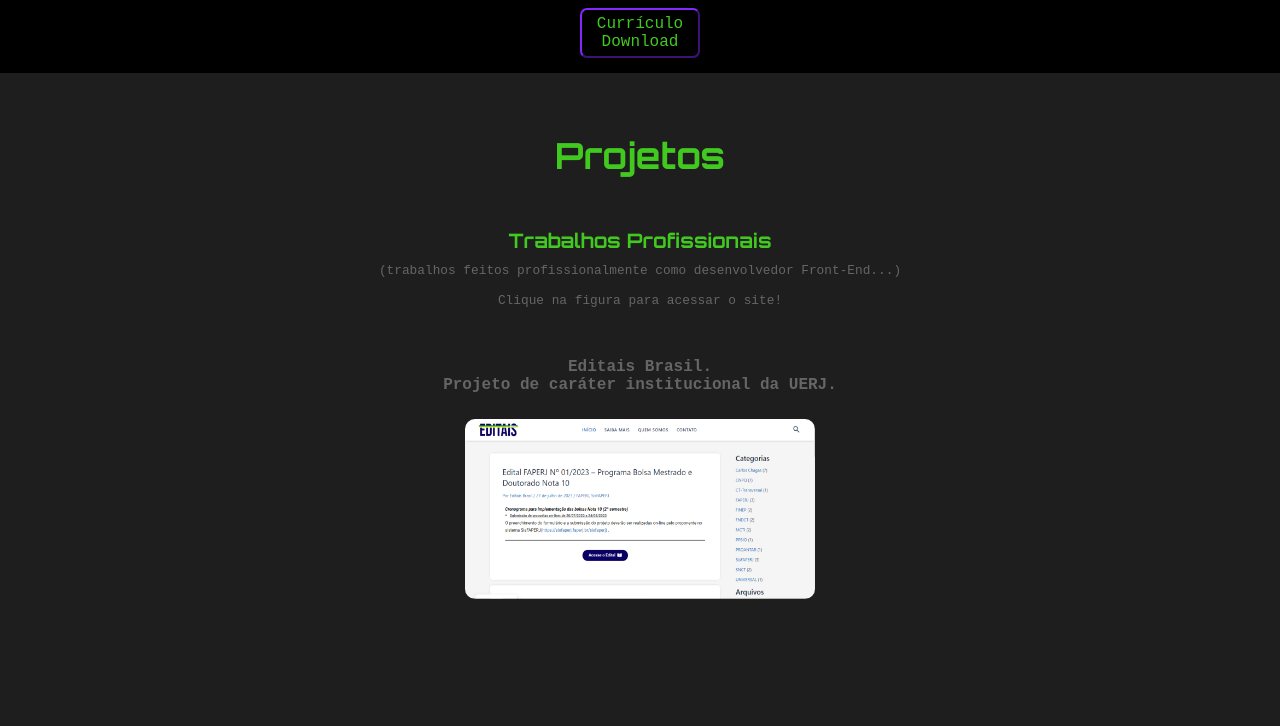
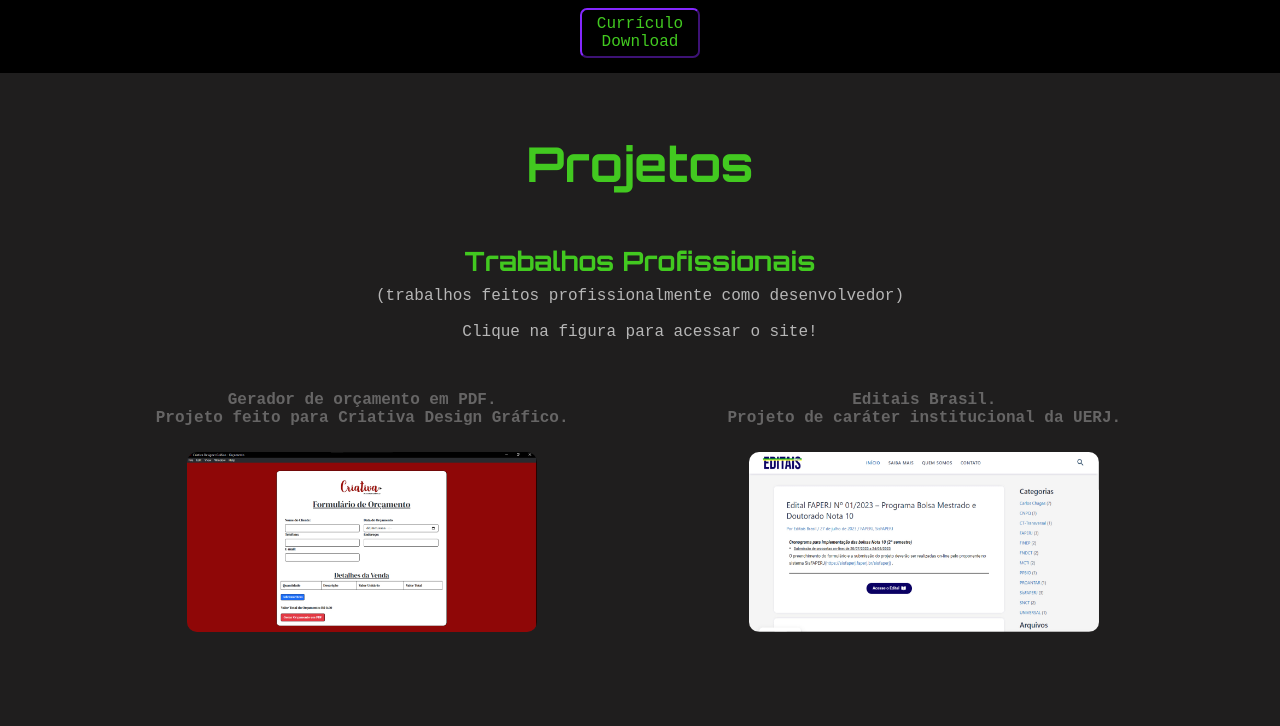
Before and after one commit to carlosR-siqueira/carlosR-siqueira, a plain HTML site: page index.html in a window 1280 px wide. Shown: the part 1225-1951 px from the top of the page. Drawn offline with Linux system fonts and the light colour scheme; a web font is replaced by a local one.

Commit message:
update new project

```diff
--- a/index.html
+++ b/index.html
@@ -51,7 +51,8 @@
             <img class="img-profile" src="profile.png" alt="image-profile">
         </div>
         <div class="texto-inicio">
-            <p>Olá, meu nome é<br><span class="inicio-nome">Carlos Siqueira</span><br> Sou desenvolvedor Front-End...</p>
+            <p>Olá, meu nome é<br><span class="inicio-nome">Carlos Siqueira</span><br> Sou desenvolvedor Front-End...
+            </p>
             <p class="inicio-ferramentas">HTMl / CSS / Javascript</p>
             <div class="inicio-button">
                 <button class="linkedin-btn"><a target="_blank"
@@ -71,7 +72,8 @@
                 Desenvolvimento de Sistema pela UniCV e faço curso de Front-End developer pela HardBit. <br> Rápida
                 aprendizagem e fácil adaptação em situações do cotidiano de trabalho. <br>
                 Amante de uma boa música e tendente a prosperar o seu negócio.<br>
-                Com conhecimento em: HTML, CSS, JavaScript, Node.js, Amazon Web Services(AWS), Algoritmo, C++, GitHub, Pacote Office, Redes, com intuito de me consolidar na área e aprender coisas novas.<br>
+                Com conhecimento em: HTML, CSS, JavaScript, Node.js, Amazon Web Services(AWS), Algoritmo, C++, GitHub,
+                Pacote Office, Redes, com intuito de me consolidar na área e aprender coisas novas.<br>
                 Sou natural do Rio de Janeiro, Brasil.<br>
                 Estou aberto a oportunidades por toda a região.</p><br>
             <h1 class="skills">Skills</h1><br>
@@ -99,23 +101,38 @@
 
 
         <h5 class="projetos-subTitle-1">Trabalhos Profissionais</h5>
-        <p>(trabalhos feitos profissionalmente como desenvolvedor Front-End...) <br><br>Clique na figura para acessar o site!</p>
+        <p>(trabalhos feitos profissionalmente como desenvolvedor) <br><br>Clique na figura para acessar o site!</p>
 
         <div class="trabalhos-profissionais-lista">
 
             <ul>
-                <li><label><a href="" target="_blank"
-                    rel="noopener noreferrer"></label><img class="projeto-item hidden" src=""
-                    alt=""></a>
+                <li><label><a href="https://github.com/CarlosBekinho/criativaDesign-orcamento-pdf/tree/main" target="_blank" rel="noopener noreferrer">Gerador de orçamento em PDF.<br>Projeto
+                            feito para Criativa Design Gráfico.</label>
+                    <div class="slideshow-container">
+
+                        <div class="mySlides fade">
+                            <img src="criativa.jpg" class="projeto-item criativa" alt="criativa-orçamento">
+                        </div>
+
+                        <div class="mySlides fade">
+                            <img src="criativa1.jpg" class="projeto-item criativa" alt="criativa-orçamento">
+                        </div>
+
+                        <div class="mySlides fade">
+                            <img src="criativa2.jpg" class="projeto-item criativa" alt="criativa-orçamento">
+                        </div>
+
+
+                    </div></a>
+
                 </li>
-                <li><label><a href="https://editaisbrasil.net.br/" target="_blank"
-                    rel="noopener noreferrer">Editais Brasil.<br>Projeto de caráter institucional da UERJ.</label><img class="projeto-item editais" src="editais-brasil.jpg"
-                    alt="Editais Brasil"></a>
+                <li><label><a href="https://editaisbrasil.net.br/" target="_blank" rel="noopener noreferrer">Editais
+                            Brasil.<br>Projeto de caráter institucional da UERJ.</label><img
+                        class="projeto-item editais" src="editais-brasil.jpg" alt="Editais Brasil"></a>
                 </li>
-                <li><label><a href="" target="_blank"
-                    rel="noopener noreferrer"></label><img class="projeto-item hidden" src=""
-                    alt=""></a>
-                </li>
+                <!-- <li><label><a href="" target="_blank" rel="noopener noreferrer"></label><img class="projeto-item hidden"
+                        src="" alt=""></a>
+                </li> -->
             </ul>
 
         </div>
--- a/script.js
+++ b/script.js
@@ -68,3 +68,28 @@ window.addEventListener('scroll', function() {
       voltarAoTopo.style.display = 'none';
     }
   });
+
+
+//   img slide projetos
+
+let slideIndex = 0;
+
+// Função para mostrar os slides automaticamente
+function showSlides() {
+  let i;
+  const slides = document.getElementsByClassName("mySlides");
+  for (i = 0; i < slides.length; i++) {
+    slides[i].style.display = "none";
+  }
+  slideIndex++;
+  if (slideIndex > slides.length) {
+    slideIndex = 1;
+  }
+  slides[slideIndex - 1].style.display = "block";
+  setTimeout(showSlides, 2000); // Altere 2000 para o intervalo desejado em milissegundos (2 segundos neste exemplo)
+}
+
+// Inicie o slideshow quando a página for carregada
+window.onload = function () {
+  showSlides();
+};
--- a/style.css
+++ b/style.css
@@ -226,7 +226,7 @@ a {
   text-align: center;
   color: #42C920;
   font-weight: 600;
-  font-size: 1.5rem;
+  font-size: 2rem;
   padding: 60px 0 0 0;
   height: 100%;
 }
@@ -242,9 +242,9 @@ a {
 
 #projetos p {
   font-weight: normal;
-  color: #d6d6d663;
+  color: #d6d6d6d3;
   margin-top: 10px;
-  font-size: 0.8rem;
+  font-size: 1rem;
 }
 
 .projetos-content ul, .trabalhos-profissionais-lista ul {
@@ -256,6 +256,11 @@ a {
   margin: 50px 0 100px 0;
   color: #d6d6d663;
   font-size: 1rem;
+
+}
+
+.trabalhos-profissionais-lista ul{
+  justify-content: space-evenly;
 }
 
 .projetos-content ul li, .trabalhos-profissionais-lista ul li  {
@@ -298,11 +303,32 @@ a {
 
 }
 
-.editais{
+.editais, .criativa{
   width: 350px;
   height: 180px;
 
 }
+
+.card- {
+  width: 300px; /* Largura do card */
+  height: 200px; /* Altura do card */
+  overflow: hidden; /* Para esconder partes das imagens que ultrapassem as dimensões do card */
+  position: relative;
+}
+
+.mySlides {
+  display: none;
+}
+
+.fade {
+  animation-name: fade;
+  animation-duration: 1s;
+}
+
+.slideshow-container img {
+  vertical-align: middle;
+}
+
 
 
 #ul-projetos-mobile,
```
Also changed, not shown: criativa.jpg (added), criativa1.jpg (added), criativa2.jpg (added), 1 other file.
